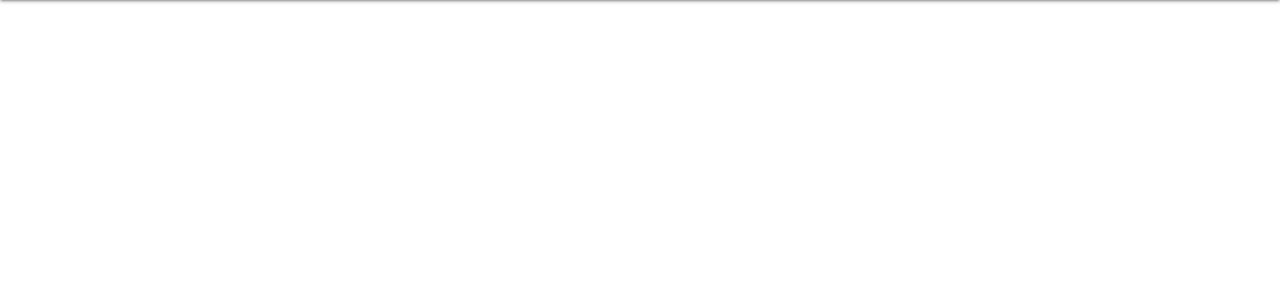
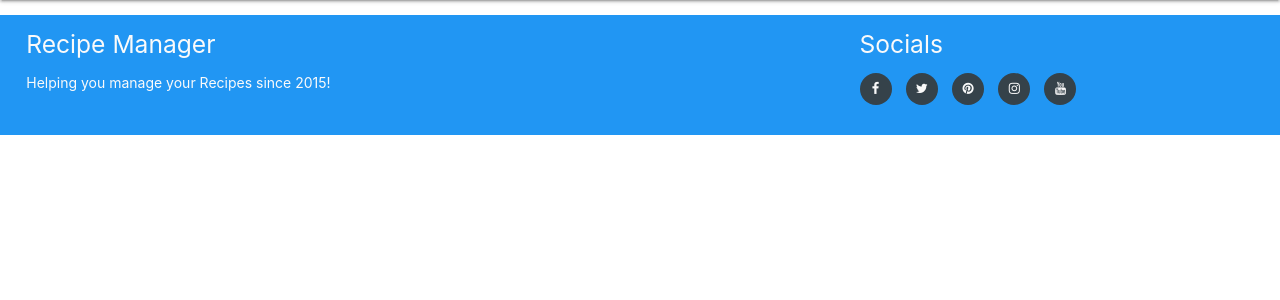
Before and after one commit to ezat-r/recipe-manager, a Flask app: page / in a window 1280 px wide. Shown: the part 64-364 px from the top of the page. Run offline with Flask 2, Linux system fonts and the light colour scheme; some libraries are stand-ins or nearby versions.

Commit message:
Created a css file. Added footer section to 'base.html' and added some styling to it.

```diff
--- /dev/null
+++ b/static/css/main.css
@@ -0,0 +1,68 @@
+
+
+/* Footer */
+
+footer{
+    background-color: #2196F3;
+    color: #fafafa;
+    min-height: 50px;
+    margin: 0;
+    margin-top: 10px;
+}
+
+.list-inline {
+    padding-left: 0;
+    margin-left: -5px;
+    list-style: none;
+}
+
+.list-inline > li {
+    display: inline-block;
+    padding-right: 5px;
+    padding-left: 5px;
+}
+
+.social-links{
+    padding-bottom: 15px;
+}
+
+.social-links li a i{
+    width: 32px;
+    height: 32px;
+    padding: 12px 0;
+    border-radius: 50%;
+    font-size: 13px;
+    line-height: 7px;
+    text-align: center;
+    color: #fafafa;
+    background: #35424a;
+    transition: all 0.35s ease-in-out;
+    -webkit-transition: all 0.35s ease-in-out;
+    -moz-transition: all 0.35s ease-in-out;
+}
+
+.social-links li a i:hover{
+    background: #33b2ec;
+}
+
+#footer-details{
+    margin: 15px;
+}
+
+#footer-text{
+    font-size: 14px;
+}
+
+.btn{
+    background-color: #e8491d;
+    color: #fafafa;
+}
+
+/* Media Queries */
+
+@media screen and (max-width: 600px){
+    /* Reduce brand font-size for screens smaller than 600px */
+    nav .brand-logo{
+        font-size: 22px;
+    }
+}
--- a/templates/base.html
+++ b/templates/base.html
@@ -11,23 +11,25 @@
     <link href="https://fonts.googleapis.com/icon?family=Material+Icons" rel="stylesheet">
     <!-- Load FontAwesome CSS -->
     <link rel="stylesheet" href="https://stackpath.bootstrapcdn.com/font-awesome/4.7.0/css/font-awesome.min.css" type="text/css">
+    <!-- Load Our CSS -->
+    <link rel="stylesheet" href="{{url_for('static', filename='css/main.css')}}">
 </head>
 <body>
     <!-- Begin Navigation -->
     <header>
         <nav>
             <div class="nav-wrapper blue">
-                <a href="" class="brand-logo">Recipe Manager</a>
-                <a data-target="mobile-demo" class="sidenav-trigger"><i class="material-icons">menu</i></a>
+                <a href="{{url_for('index')}}" class="brand-logo">Recipe Manager</a>
+                <a href="#" data-target="mobile-demo" class="sidenav-trigger"><i class="material-icons">menu</i></a>
                 <ul id="nav-mobile" class="right hide-on-med-and-down">
-                    <li><a href="">Home</a></li>
+                    <li><a href="{{url_for('index')}}">Home</a></li>
                     <li><a href="">Add Recipe</a></li>
                     <li><a href="">Manage Categories</a></li>
                 </ul>
             </div>
         </nav>
         <ul class="sidenav" id="mobile-demo">
-            <li><a href="">Home</a></li>
+            <li><a href="{{url_for('index')}}">Home</a></li>
             <li><a href="">Add Recipe</a></li>
             <li><a href="">Manage Categories</a></li>
         </ul>
@@ -39,6 +41,26 @@
         {% endblock %}
     </div>
     <!-- End Page Specific Content -->
+    <!-- Begin Footer -->
+    <footer class="container-fluid">
+        <div id="footer-details" class="row">
+            <div class="col s12 m12 l8">
+                <h5>Recipe Manager</h5>
+                <p id="footer-text">Helping you manage your Recipes since 2015!</p>
+            </div>
+            <div class="col s12 m12 l4">
+                <h5>Socials</h5>
+                <ul class="list-inline social-links">
+                    <li><a href="#"><i class="fa fa-facebook" aria-hidden="true"></i></a></li>
+                    <li><a href="#"><i class="fa fa-twitter" aria-hidden="true"></i></a></li>
+                    <li><a href="#"><i class="fa fa-pinterest" aria-hidden="true"></i></a></li>
+                    <li><a href="#"><i class="fa fa-instagram" aria-hidden="true"></i></a></li>
+                    <li><a href="#"><i class="fa fa-youtube" aria-hidden="true"></i></a></li>
+                </ul>
+            </div>
+        </div>
+    </footer>
+    <!-- End Footer -->
     <!-- Load JQuery -->
     <script src="https://code.jquery.com/jquery-3.3.1.min.js" integrity="sha256-FgpCb/KJQlLNfOu91ta32o/NMZxltwRo8QtmkMRdAu8="
     crossorigin="anonymous"></script>
```
